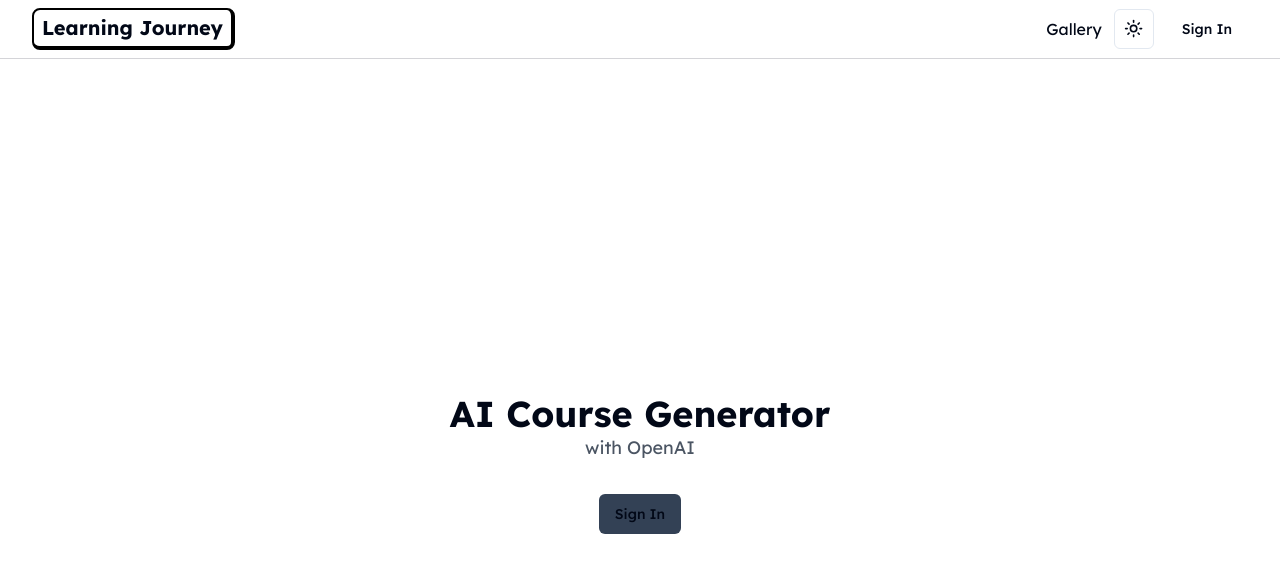
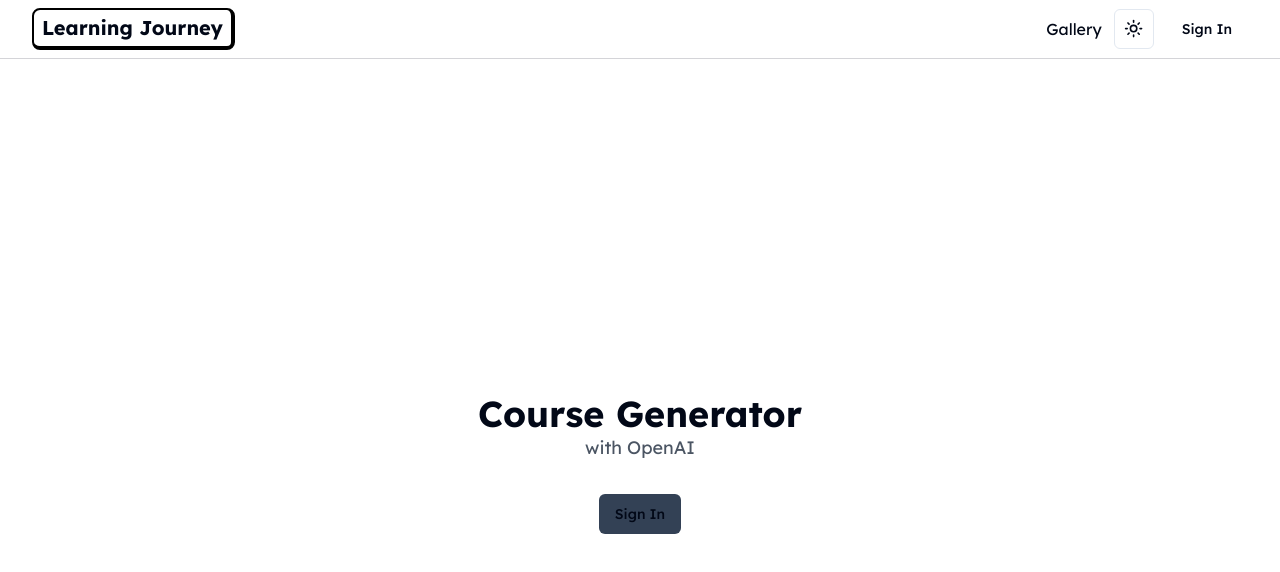
Before and after one commit to OmarMWarraich/ai-learning-journey, a Next.js app: page / in a window 1280 px wide. Shown: the top 572 px of the page. Built offline with nearby package versions, Linux system fonts and the light colour scheme; no server answers.

Commit message:
feat: Header

```diff
--- a/src/app/page.tsx
+++ b/src/app/page.tsx
@@ -5,7 +5,7 @@
   const session = await getAuthSession();
   return (
     <div className="flex flex-col justify-center items-center h-screen">
-      <h1 className="text-4xl font-bold">AI Course Generator</h1>
+      <h1 className="text-4xl font-bold">Course Generator</h1>
       <p className="text-lg text-gray-600">with OpenAI</p>
 
       {session ? (
```
